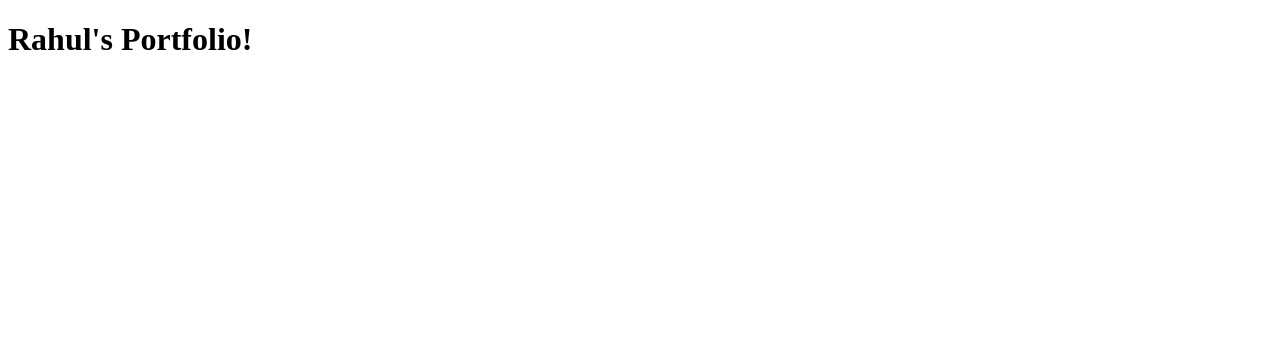
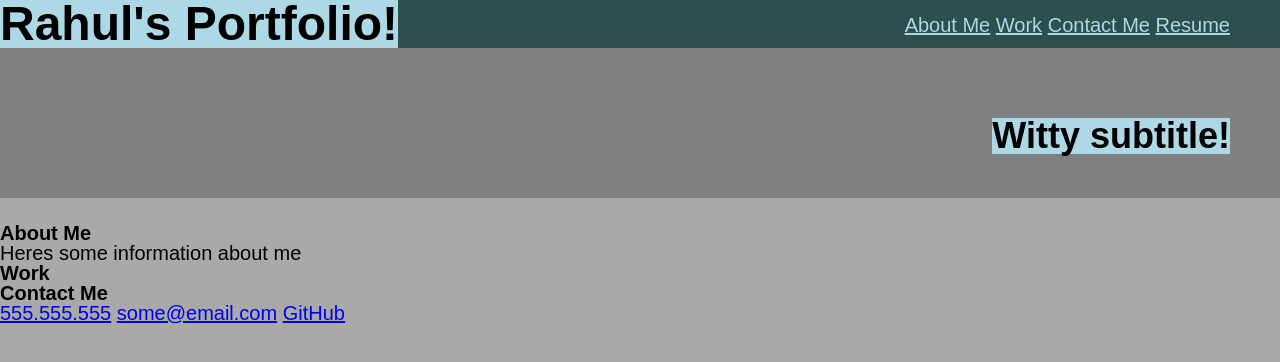
Before and after one commit to r-basu/r-portfolio, a plain HTML site: page index.html in a window 1280 px wide. Drawn offline with Linux system fonts and the light colour scheme.

Commit message:
Initial draft of content and pages deployment
Signed-off-by: Rahul Basu <142247733+r-basu@users.noreply.github.com>

```diff
--- a/assets/css/reset.css
+++ b/assets/css/reset.css
@@ -0,0 +1,41 @@
+* {
+    margin: 0;
+    padding: 0;
+    box-sizing: border-box;
+  }
+
+  html {
+    height: 100%;
+  }
+
+  body {
+    min-height: 100%;
+    line-height: 1;
+    font-family: sans-serif;
+  }
+
+  h1,
+  h2,
+  h3,
+  h4,
+  h5,
+  h6 {
+    font-size: 100%;
+  }
+
+  input,
+  select,
+  option,
+  optgroup,
+  textarea,
+  button,
+  pre,
+  code {
+    font-size: 100%;
+    font-family: inherit;
+  }
+
+  ol,
+  ul {
+    list-style: none;
+  }
--- a/assets/css/style.css
+++ b/assets/css/style.css
@@ -0,0 +1,74 @@
+* {
+    background-color: darkgrey;
+}
+
+/* Header Styling */
+header {
+    background-color: darkslategray;
+}
+
+header h1 {
+    background-color: lightblue;
+    display: inline-block;
+    font-size: 48px;
+    text-align: left;
+}
+
+header nav {
+    background-color: darkslategray;
+    padding-top: 15px;
+    margin-right: 50px;
+    float: right;
+    font-size: 20px;
+
+}
+
+header nav ul {
+    background-color: darkslategray;
+    list-style-type: none;
+}
+
+header nav ul li {
+    background-color: darkslategray;
+    display: inline-block;
+    margin-left: 0px;
+}
+
+header nav ul li a {
+    background-color: darkslategray;
+    color:lightblue;
+}
+
+/* Hero Card Styling */
+.hero {
+    height: 150px;
+    width: 100%;
+    margin-bottom: 25px;
+    background-color: grey;
+    background-size: cover;
+    background-position: center;
+    text-align: right;
+    display:inline-block
+}
+
+.hero h2 {
+    display:inline-block;
+    margin-top: 70px;
+    margin-right: 50px;
+    font-size: 36px;
+    background-color: lightblue;
+}
+
+/* Main Styling */
+main section {
+    font-size: 20px;
+}
+
+main section ul {
+    list-style-type: none;
+}
+
+main section ul li {
+    display: inline-block;
+    margin-left: 0px;
+}
--- a/index.html
+++ b/index.html
@@ -2,7 +2,7 @@
 <html>
 
 <head>
-  <title>Rahul Basu Portfolio</title>
+  <title>Rahul's Portfolio</title>
   <meta charset="UTF-8" />
   <meta name="viewport" content="width=device-width, initial-scale=1" />
   <link rel="stylesheet" type="text/css" href="./assets/css/reset.css">
@@ -13,14 +13,40 @@
   <!-- Header -->
   <header>
     <h1>Rahul's Portfolio!</h1>
+    <!-- Navbar -->
+    <nav>
+        <ul>
+            <li><a href="#about-me">About Me</a></li>
+            <li><a href="#work">Work</a></li>
+            <li><a href="#contact-me">Contact Me</a></li>
+            <li><a href="#resume">Resume</a></li>
+        </ul>
+    </nav>
   </header>
 
-  <!-- Navbar -->
-  <nav>
-  </nav>
+  <section class="hero">
+    <h2>Witty subtitle!</h2>
+  </section>
 
   <!-- Body -->
   <main>
+    <section class="#about-me">
+        <h2>About Me</h2>
+        <p>Heres some information about me</p>
+    </section>
+
+    <section class="work">
+        <h2>Work</h2>
+    </section>
+
+    <section class="contact-me">
+        <h2 >Contact Me</h2>
+        <ul>
+            <li><a href="#">555.555.555</a></li>
+            <li><a href="#">some@email.com</a></li>
+            <li><a href="#">GitHub</a></li>
+        </ul>
+    </section>
   </main>
 
   <!-- Footer -->
```
Also changed, not shown: assets/images/application-preview.png (added), 1 other file.
